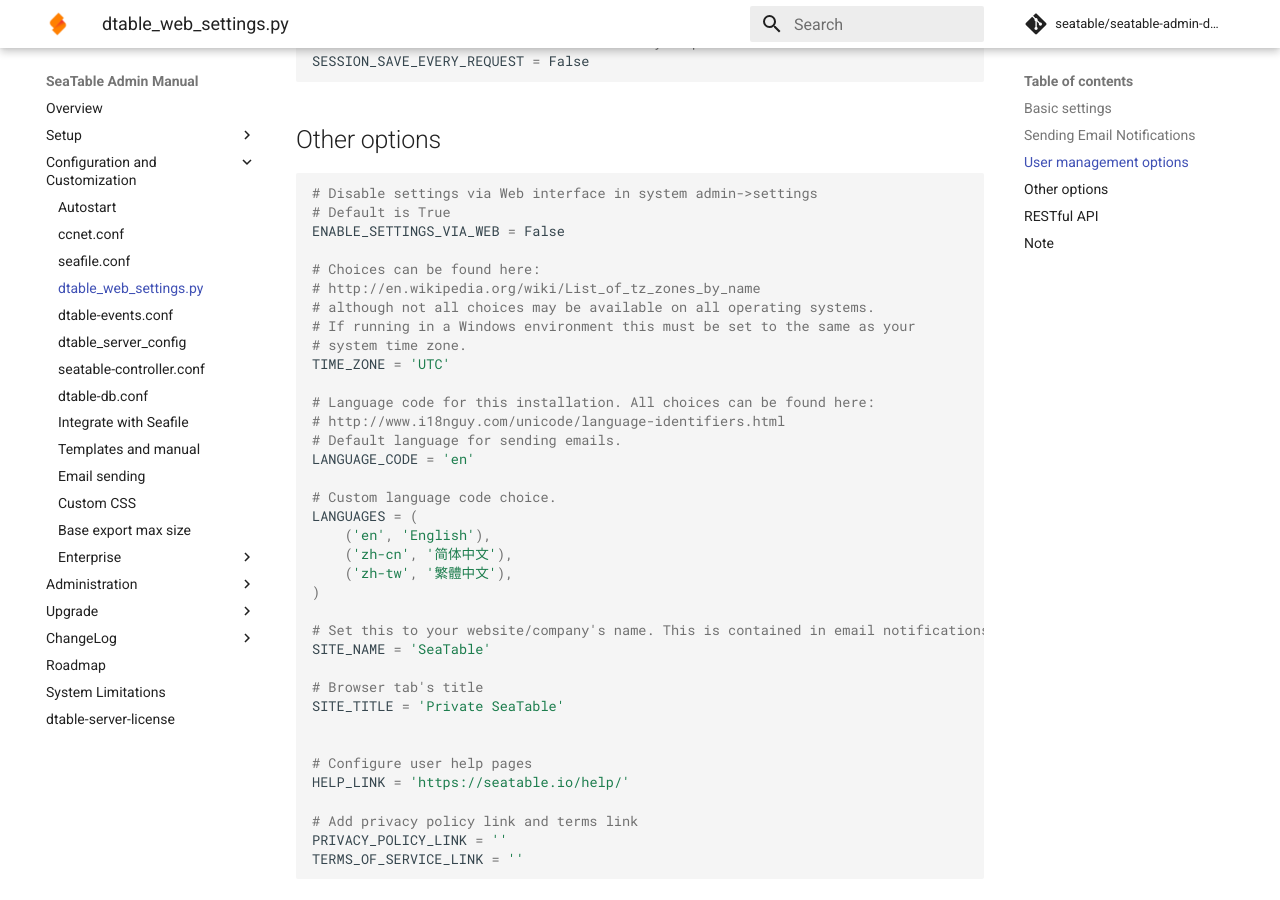
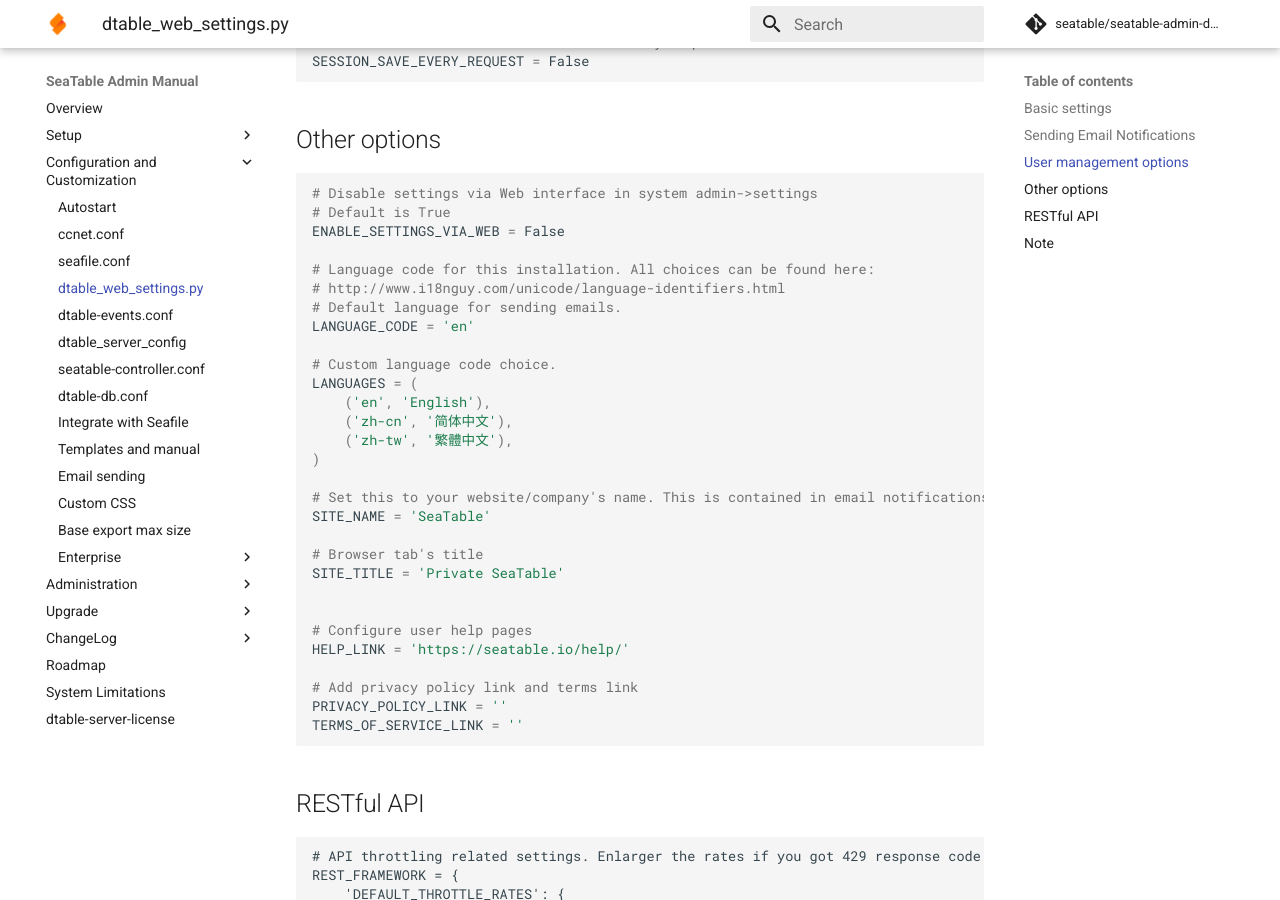
Before and after one commit to seatable/seatable-admin-docs, an MkDocs documentation site: the page built from manual/config/dtable_web_settings.md, in a window 1280 px wide and 900 px high, scrolled down 1994 px. Built offline with MkDocs 1.6.1 and Material for MkDocs 9.7.7, drawn with Linux system fonts in a browser that asks for light colours; comment, search, counter and statistics services are not loaded.

Commit message:
Remove TIME_ZONE config from dtable_web_settings.py and edit the description for TIME_ZONE setting in docker-compose.yml

```diff
--- a/manual/config/dtable_web_settings.md
+++ b/manual/config/dtable_web_settings.md
@@ -101,13 +101,6 @@
 # Default is True
 ENABLE_SETTINGS_VIA_WEB = False
 
-# Choices can be found here:
-# http://en.wikipedia.org/wiki/List_of_tz_zones_by_name
-# although not all choices may be available on all operating systems.
-# If running in a Windows environment this must be set to the same as your
-# system time zone.
-TIME_ZONE = 'UTC'
-
 # Language code for this installation. All choices can be found here:
 # http://www.i18nguy.com/unicode/language-identifiers.html
 # Default language for sending emails.
```
Also changed, not shown: 2 other files.
